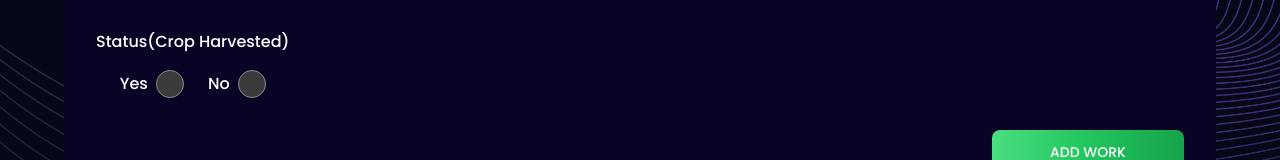
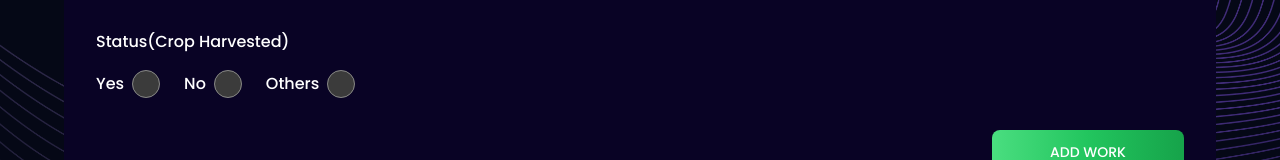
Before and after one commit to hariharan409/harvest-hub, a React (Vite) app in the folder client/: page /crop-records/add-crop-records in a window 1280 px wide. Shown: the part 327-487 px from the top of the page. Built offline with nearby package versions, Linux system fonts and the light colour scheme; no server answers.

Commit message:
add crop records others status has added

```diff
--- a/client/src/components/crop-records/AddCropRecords.jsx
+++ b/client/src/components/crop-records/AddCropRecords.jsx
@@ -19,7 +19,7 @@ const AddCropRecords = () => {
                     </div>
                     <EpicDatepicker label="planting-date" name="plantingDate" register={register} setValue={setValue} watch={watch} validation={{required: "planting date is required"}} placeholder="pick the planting date" errors={errors.plantingDate}  />
                     <EpicDatepicker label="harvesting-date" name="harvestingDate" register={register} setValue={setValue} watch={watch} validation={undefined} placeholder="pick the harvesting date" errors={errors.harvestingDate}  />
-                    <EpicRadioButton label="status(crop harvested)" name="status" register={register} watch={watch}  />
+                    <EpicRadioButton label="status(crop harvested)" name="status" register={register} watch={watch} validation={{required: "status is required"}} errors={errors.status}  />
                 </div>
                 {/* add work details button */}
                 <div className="flex justify-end">
--- a/client/src/components/crop-records/Index.jsx
+++ b/client/src/components/crop-records/Index.jsx
@@ -17,11 +17,14 @@ const CropRecords = () => {
             {/* row 1 */}
             <div className="flex justify-between">
                 <div class="inline-flex rounded-md shadow-xs mb-2" role="group">
-                    <button type="button" onClick={() => onStatusChange("planted")}   className={`px-4 text-sm font-medium ${statusType === "planted" && "bg-tertiary"} rounded-l-2xl border-tertiary border-2`}>
+                    <button type="button" onClick={() => onStatusChange("planted")} className={`px-4 text-sm font-medium ${statusType === "planted" && "bg-tertiary"} rounded-l-2xl border-tertiary border-2`}>
                         Planted
                     </button>
-                    <button type="button" onClick={() => onStatusChange("harvested")} className={`px-4 text-sm font-medium ${statusType === "harvested" && "bg-tertiary"} rounded-r-2xl border-tertiary border-2`}>
+                    <button type="button" onClick={() => onStatusChange("harvested")} className={`px-4 text-sm font-medium ${statusType === "harvested" && "bg-tertiary"} border-tertiary border-2`}>
                         Harvested
+                    </button>
+                    <button type="button" onClick={() => onStatusChange("others")} className={`px-4 text-sm font-medium ${statusType === "others" && "bg-tertiary"} rounded-r-2xl border-tertiary border-2`}>
+                        others
                     </button>
                 </div>
                 <EpicButton label="add" onClick={() => onNavigate("/crop-records/add-crop-records")} varient="greenVarient" />
--- a/client/src/components/reusable-components/form-controls/EpicRadioButton.tsx
+++ b/client/src/components/reusable-components/form-controls/EpicRadioButton.tsx
@@ -13,20 +13,20 @@ interface EpicRadioButtonProps {
 
 }
 
-const EpicRadioButton: React.FC<EpicRadioButtonProps> = ({label,name,register,watch,errors,customClassNames,...otherProps}) => {
+const EpicRadioButton: React.FC<EpicRadioButtonProps> = ({label,name,register,watch,validation,errors,customClassNames,...otherProps}) => {
 
     return(
         <label className="flex flex-col">
             <span className='text-white font-medium mb-4'>{label}</span>
             <div className="flex justify-center items-center gap-6 h-full">
-                {/* will make this values planted & harvested into dynamic on future */}
+                {/* will make this values planted,harvested or others into dynamic on future */}
                 {/* yes radio button */}
                 <label className="flex gap-2 items-center">
                     <span className='text-white font-medium'>yes</span>
                     <input
                         type="radio"
                         value="harvested"
-                        {...register(name)}
+                        {...register(name,validation)}
                         className={`w-7 h-7 bg-tertiary text-white rounded-lg outline-none border-none font-medium ${customClassNames}`}
                         {...otherProps}
                     />
@@ -37,7 +37,18 @@ const EpicRadioButton: React.FC<EpicRadioButtonProps> = ({label,name,register,wa
                     <input
                         type="radio"
                         value="planted"
-                        {...register(name)}
+                        {...register(name,validation)}
+                        className={`w-7 h-7 bg-tertiary text-white rounded-lg outline-none border-none font-medium ${customClassNames}`}
+                        {...otherProps}
+                    />
+                </label>
+                {/* others radio button */}
+                <label className="flex gap-2 items-center">
+                    <span className='text-white font-medium'>others</span>
+                    <input
+                        type="radio"
+                        value="others"
+                        {...register(name,validation)}
                         className={`w-7 h-7 bg-tertiary text-white rounded-lg outline-none border-none font-medium ${customClassNames}`}
                         {...otherProps}
                     />
--- a/client/src/custom-hooks/useCropRecords.js
+++ b/client/src/custom-hooks/useCropRecords.js
@@ -38,7 +38,10 @@ const useCropRecords = (_id) => {
     },[cropRecordsFormData,setValue]);
 
     useEffect(() => {
-        return () => dispatch(refreshCropRecordForm());
+        return () => {
+            dispatch(refreshCropRecordForm());
+            dispatch(changeStatusType("planted"));
+        };
     },[]);
 
     /* crop record table list data change depends on the status */
@@ -50,6 +53,7 @@ const useCropRecords = (_id) => {
     const onSubmit = async(data) => {
         const response = await dispatch(saveCropRecord(data));
         if(saveCropRecord.fulfilled.match(response)) {
+            dispatch(changeStatusType("planted"));
             navigate(-1);
         }
     };
--- a/client/src/store/slices/cropRecordsSlice.js
+++ b/client/src/store/slices/cropRecordsSlice.js
@@ -39,7 +39,7 @@ export const deleteCropRecordById = createAsyncThunk("crop-record/delete-crop-re
     try {
         await cropRecordApi.deleteCropRecordByIdApi(_id);
         dispatch(showToast({message: "crop record has deleted successfully",type: "success"}));
-        await dispatch(getCropRecordList());
+        await dispatch(getCropRecordList("planted"));
     } catch (error) {
         const errorMessage = (error.message || error);
         dispatch(showToast({message: errorMessage,type: "error"}));
@@ -162,6 +162,7 @@ const cropRecordsSlice = createSlice({
         })
         .addCase(deleteCropRecordById.fulfilled,(state) => {
             state.loadingFlags.isAwaitingResponse = false;
+            state.statusType = "planted";
         })
         .addCase(deleteCropRecordById.rejected,(state) => {
             state.loadingFlags.isAwaitingResponse = false;
```
Also changed, not shown: 1 other file (tests, documents, lock files or other folders).
